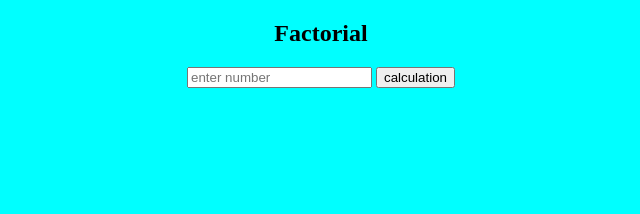
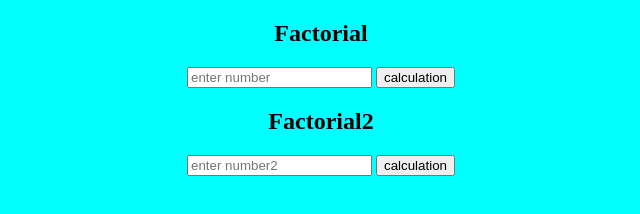
Before and after one commit to sanjaymani59/HTML--learning, a plain HTML site: page gpt__41.html in a window 1280 px wide. Shown: the whole page, without its empty margins (319-959 px from the left). Drawn offline with Linux system fonts and the light colour scheme.

Commit message:
Update gpt__41.html

```diff
--- a/gpt__41.html
+++ b/gpt__41.html
@@ -17,10 +17,25 @@
     <input id="num" placeholder="enter number">
     <button onclick="calc()">calculation</button>
     <p id="result"></p>
+
+    <h2>Factorial2</h2>
+    <input id="num1" placeholder="enter number2">
+    <button onclick="calc1()">calculation</button>
+    <p id="result1"></p>
+
+
+
+
     <script>
         function calc(){
             let n=Number(num.value),f=1;
             for(let i=1;i<=n;i++) f*=i;
+                 result.innerHTML="Factorial = "+f;
+
+
+          function calc1(){
+            let n1=Number(num1.value),f=1;
+            for(let i=1;i<=n1;i++) f*=i;
             result.innerHTML="Factorial = "+f;
         }
     </script>
```
